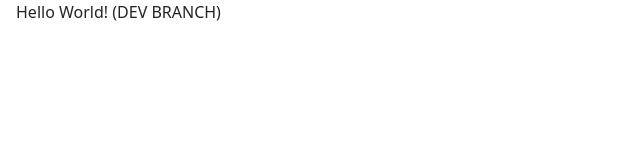
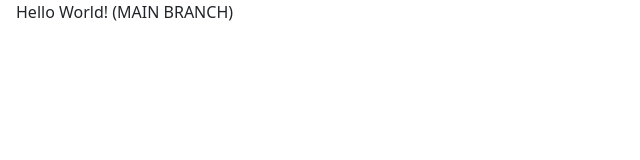
Before and after one commit to jullianrives7/AirBnB_UI_Clone, a React (Vite) app in the folder client/: page / in a window 1280 px wide. Shown: the top 160 px of the page, without its empty margins (0-640 px from the left). Built offline with nearby package versions, Linux system fonts and the light colour scheme; some icons are missing.

Commit message:
deleted boiler plate code and installed dependencies

```diff
--- a/client/src/App.jsx
+++ b/client/src/App.jsx
@@ -4,7 +4,7 @@ function App() {
   return (
     <div className="App">
       <AiOutlineCheckSquare />
-      Hello World! (DEV BRANCH)
+      Hello World! (MAIN BRANCH)
     </div>
   );
 }
```
